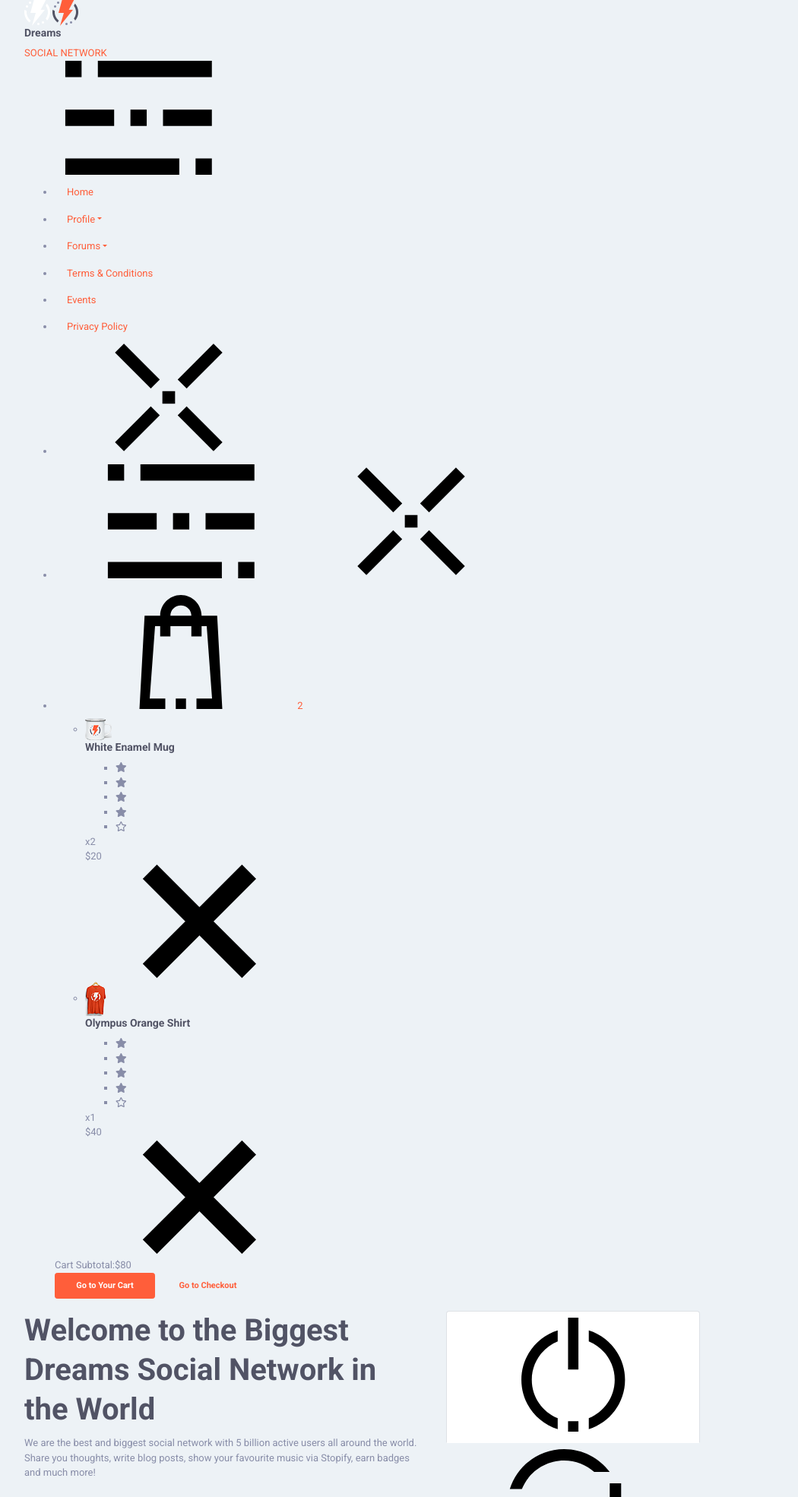
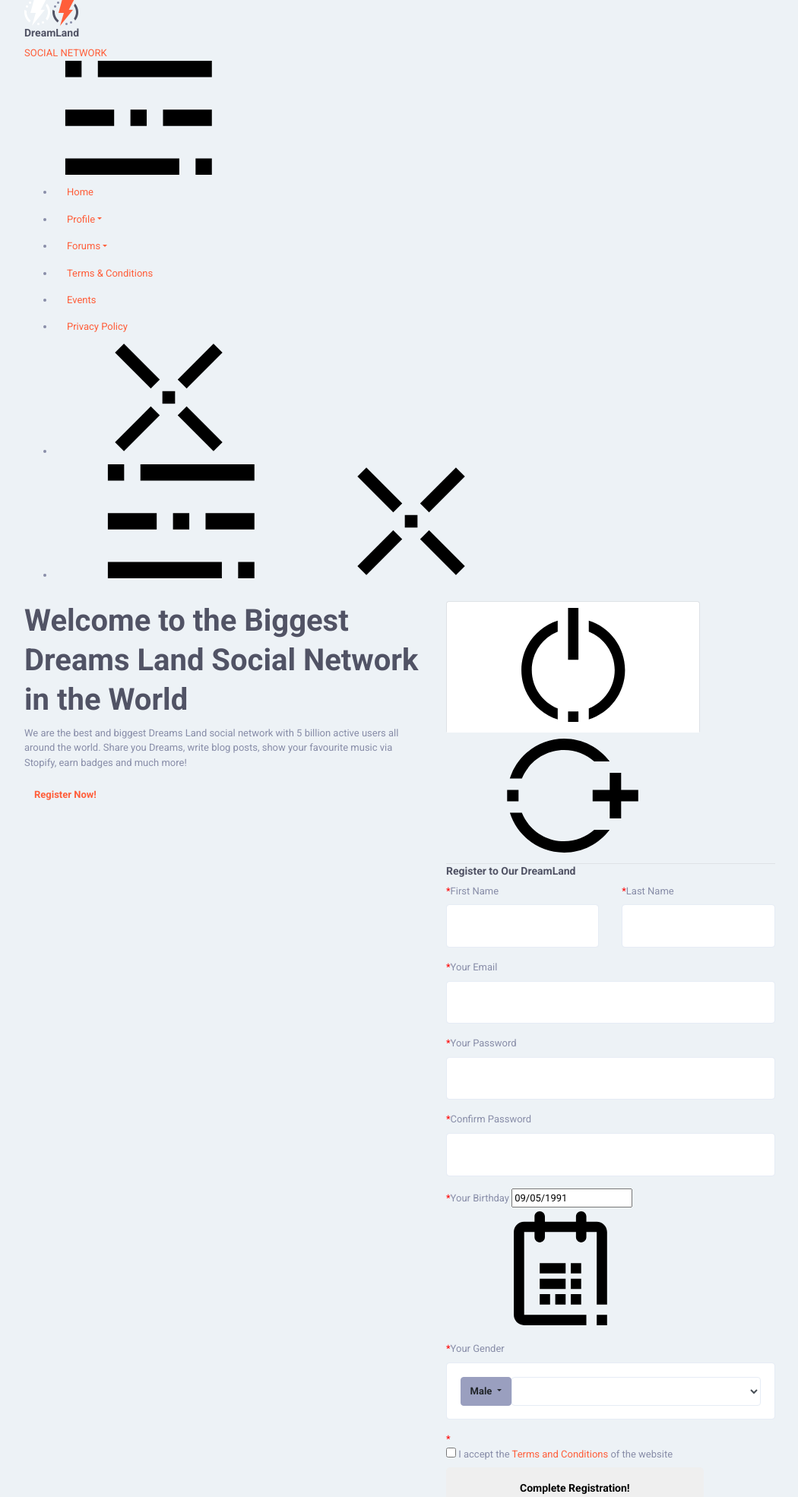
Before and after one commit to Sanctus-IT/gettheprice, a Flask app: page / in a window 1280 px wide. Shown: the top 1970 px of the page at 76% size, without its empty margins (68-1118 px from the left). Run offline with Flask 2, Linux system fonts and the light colour scheme; some libraries are stand-ins or nearby versions.

Commit message:
changes on reg form

```diff
--- a/app.py
+++ b/app.py
@@ -5,7 +5,7 @@
 def index():
 
     result=request.form.to_dict()
-    print(result)
+    #print(result)
     return render_template('landingpage.html')
 if __name__ == '__main__':
     app.run(debug=True,host='0.0.0.0')
--- a/templates/landingpage.html
+++ b/templates/landingpage.html
@@ -5,14 +5,17 @@
 <head>
 
 	<title>Dreams</title>
-
 	<!-- Required meta tags always come first -->
 	<meta charset="utf-8">
 	<meta name="viewport" content="width=device-width, initial-scale=1">
 	<meta http-equiv="x-ua-compatible" content="ie=edge">
-
 	<!-- Main Font -->
 	<script src="static/js/webfontloader.min.js"></script>
+	<script>
+		function myFunction() {
+			alert("Thank you for your registration");
+		}
+		</script>
 
 	<script>
 		WebFont.load({
@@ -52,7 +55,7 @@
 					<img src="static/img/logo-colored-small.png" alt="Olympus" class="logo-colored">
 				</div>
 				<div class="title-block">
-					<h6 class="logo-title">Dreams</h6>
+					<h6 class="logo-title">DreamLand</h6>
 					<div class="sub-title">SOCIAL NETWORK</div>
 				</div>
 			</a>
@@ -136,85 +139,7 @@
 								<svg class="olymp-close-icon"><use xlink:href="static/svg-icons/sprites/icons.svg#olymp-close-icon"></use></svg>
 							</a>
 						</li>
-						<li class="shoping-cart more">
-							<a href="#" class="nav-link">
-								<svg class="olymp-shopping-bag-icon"><use xlink:href="static/svg-icons/sprites/icons.svg#olymp-shopping-bag-icon"></use></svg>
-								<span class="count-product">2</span>
-							</a>
-							<div class="more-dropdown shop-popup-cart">
-								<ul>
-									<li class="cart-product-item">
-										<div class="product-thumb">
-											<img src="static/img/product1.png" alt="product">
-										</div>
-										<div class="product-content">
-											<h6 class="title">White Enamel Mug</h6>
-											<ul class="rait-stars">
-												<li>
-													<i class="fa fa-star star-icon c-primary" aria-hidden="true"></i>
-												</li>
-												<li>
-													<i class="fa fa-star star-icon c-primary" aria-hidden="true"></i>
-												</li>
 
-												<li>
-													<i class="fa fa-star star-icon c-primary" aria-hidden="true"></i>
-												</li>
-												<li>
-													<i class="fa fa-star star-icon c-primary" aria-hidden="true"></i>
-												</li>
-												<li>
-													<i class="far fa-star star-icon" aria-hidden="true"></i>
-												</li>
-											</ul>
-											<div class="counter">x2</div>
-										</div>
-										<div class="product-price">$20</div>
-										<div class="more">
-											<svg class="olymp-little-delete"><use xlink:href="static/svg-icons/sprites/icons.svg#olymp-little-delete"></use></svg>
-										</div>
-									</li>
-									<li class="cart-product-item">
-										<div class="product-thumb">
-											<img src="static/img/product2.png" alt="product">
-										</div>
-										<div class="product-content">
-											<h6 class="title">Olympus Orange Shirt</h6>
-											<ul class="rait-stars">
-												<li>
-													<i class="fa fa-star star-icon c-primary" aria-hidden="true"></i>
-												</li>
-												<li>
-													<i class="fa fa-star star-icon c-primary" aria-hidden="true"></i>
-												</li>
-
-												<li>
-													<i class="fa fa-star star-icon c-primary" aria-hidden="true"></i>
-												</li>
-												<li>
-													<i class="fa fa-star star-icon c-primary" aria-hidden="true"></i>
-												</li>
-												<li>
-													<i class="far fa-star star-icon" aria-hidden="true"></i>
-												</li>
-											</ul>
-											<div class="counter">x1</div>
-										</div>
-										<div class="product-price">$40</div>
-										<div class="more">
-											<svg class="olymp-little-delete"><use xlink:href="static/svg-icons/sprites/icons.svg#olymp-little-delete"></use></svg>
-										</div>
-									</li>
-								</ul>
-
-								<div class="cart-subtotal">Cart Subtotal:<span>$80</span></div>
-
-								<div class="cart-btn-wrap">
-									<a href="#" class="btn btn-primary btn-sm">Go to Your Cart</a>
-									<a href="#" class="btn btn-purple btn-sm">Go to Checkout</a>
-								</div>
-							</div>
-						</li>
 					</ul>
 				</div>
 			</div>
@@ -229,9 +154,9 @@
 	<div class="row display-flex">
 		<div class="col col-xl-6 col-lg-6 col-md-12 col-sm-12 col-12">
 			<div class="landing-content">
-				<h1>Welcome to the Biggest Dreams Social Network in the World</h1>
-				<p>We are the best and biggest social network with 5 billion active users all around the world. Share you
-					thoughts, write blog posts, show your favourite music via Stopify, earn badges and much more!
+				<h1>Welcome to the Biggest Dreams Land Social Network in the World</h1>
+				<p>We are the best and biggest Dreams Land social network with 5 billion active users all around the world. Share you
+					Dreams, write blog posts, show your favourite music via Stopify, earn badges and much more!
 				</p>
 				<a href="#" class="btn btn-md btn-border c-white">Register Now!</a>
 			</div>
@@ -259,57 +184,62 @@
 				<!-- Tab panes -->
 				<div class="tab-content">
 					<div class="tab-pane active" id="home" role="tabpanel" data-mh="log-tab">
-						<div class="title h6">Register to Our Dreams</div>
+						<div class="title h6">Register to Our DreamLand</div>
 						<form class="content" action="/" method="post">
 							<div class="row">
 								<div class="col col-12 col-xl-6 col-lg-6 col-md-6 col-sm-12">
 									<div class="form-group label-floating is-empty">
-										<label class="control-label">First Name</label>
-										<input class="form-control" name="first_name" placeholder="" type="text">
+										<label class="control-label"><font color="red">*</font>First Name</label>
+										<input class="form-control" name="first_name" placeholder="" type="text" required>
 									</div>
 								</div>
 								<div class="col col-12 col-xl-6 col-lg-6 col-md-6 col-sm-12">
 									<div class="form-group label-floating is-empty">
-										<label class="control-label">Last Name</label>
-										<input class="form-control" name="last_name" placeholder="" type="text">
+										<label class="control-label"><font color="red">*</font>Last Name</label>
+										<input class="form-control" name="last_name" placeholder="" type="text" required>
 									</div>
 								</div>
 								<div class="col col-12 col-xl-12 col-lg-12 col-md-12 col-sm-12">
 									<div class="form-group label-floating is-empty">
-										<label class="control-label">Your Email</label>
-										<input class="form-control" name="mail" placeholder="" type="email">
+										<label class="control-label"><font color="red">*</font>Your Email</label>
+										<input class="form-control" name="mail" placeholder="" type="email" required>
 									</div>
 									<div class="form-group label-floating is-empty">
-										<label class="control-label">Your Password</label>
-										<input class="form-control" name="password" placeholder="" type="password">
+										<label class="control-label"><font color="red">*</font>Your Password</label>
+										<input class="form-control" name="password" placeholder="" type="password" required>
+									</div>
+									<div class="form-group label-floating is-empty">
+										<label class="control-label"><font color="red">*</font>Confirm Password</label>
+										<input class="form-control" name="password" placeholder="" type="password" required>
 									</div>
 
 									<div class="form-group date-time-picker label-floating">
-										<label class="control-label">Your Birthday</label>
-										<input name="datetimepicker" value="10/24/1984" />
+										<label class="control-label"><font color="red">*</font>Your Birthday</label>
+										<input name="datetimepicker" value="09/05/1991" required>
 										<span class="input-group-addon">
 														<svg class="olymp-calendar-icon"><use xlink:href="static/svg-icons/sprites/icons.svg#olymp-calendar-icon"></use></svg>
 													</span>
 									</div>
 
 									<div class="form-group label-floating is-select">
-										<label class="control-label">Your Gender</label>
-										<select name="gender" class="selectpicker form-control">
+										<label class="control-label"><font color="red">*</font>Your Gender</label>
+										<select name="gender" class="selectpicker form-control" required>
 											<option value="Male">Male</option>
 											<option value="Female">Female</option>
 										</select>
 									</div>
 
 									<div class="remember">
+										<font color="red">*</font>
 										<div class="checkbox">
 											<label>
-												<input name="optionsCheckboxes" type="checkbox">
+												<input name="optionsCheckboxes" type="checkbox" required>
 												I accept the <a href="#">Terms and Conditions</a> of the website
 											</label>
 										</div>
 									</div>
 
-									<button class="btn btn-purple btn-lg full-width">Complete Registration!</button>
+									<button  class="btn btn-purple btn-lg full-width">Complete Registration!</button>
 								</div>
 							</div>
 						</form>
```
